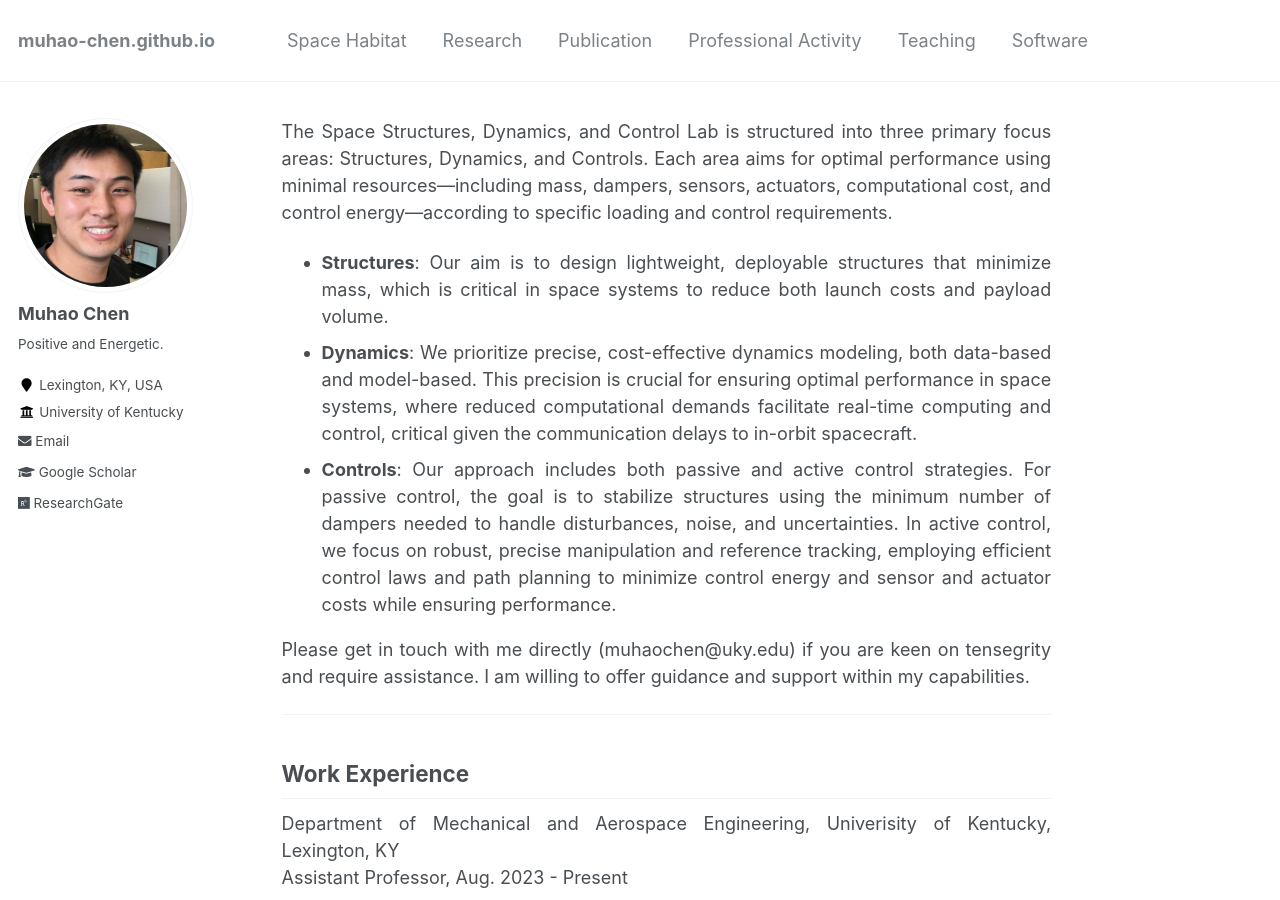
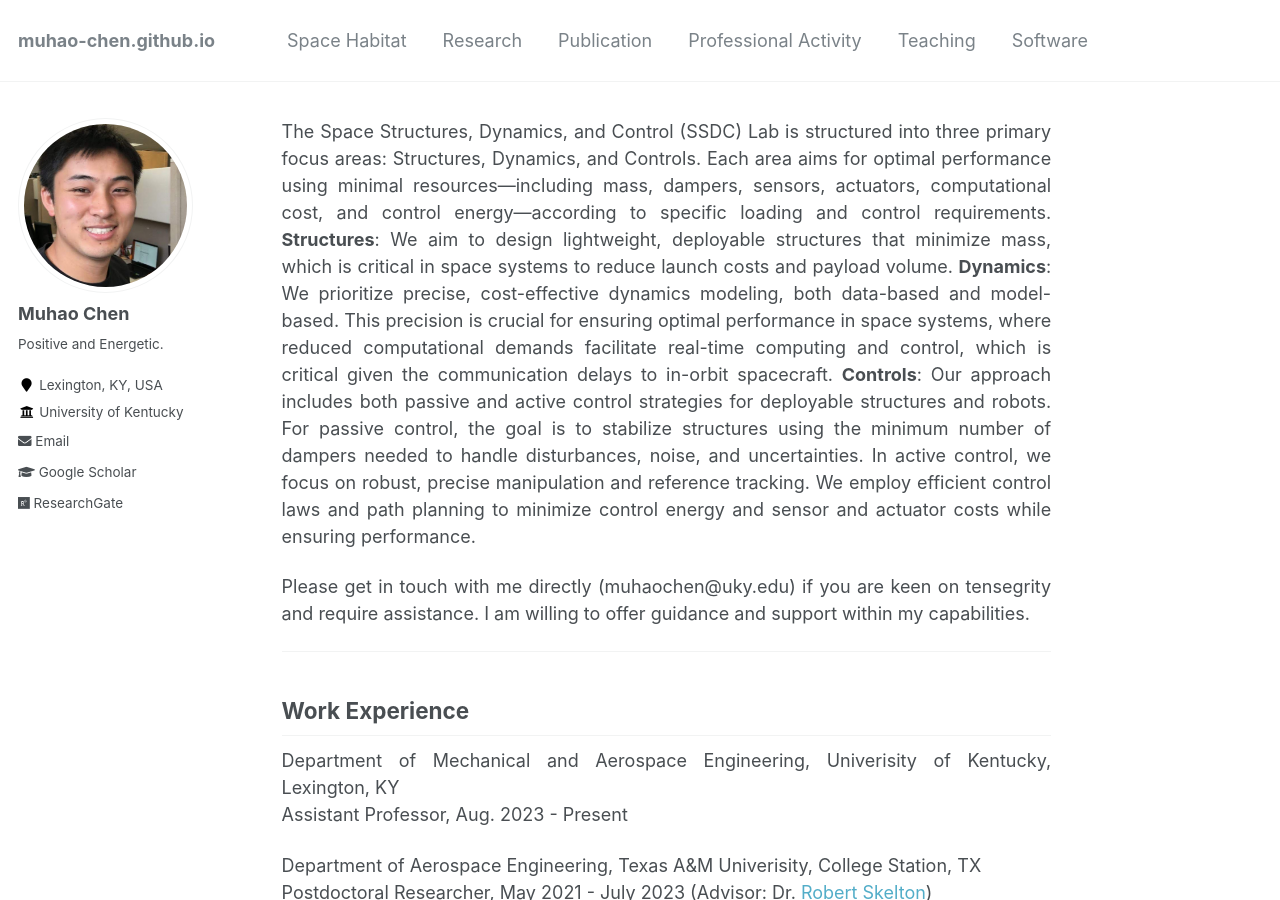
Before and after one commit to Muhao-Chen/muhao-chen.github.io, a Jekyll site: the page built from _pages/about.md, in a window 1280 px wide and 900 px high. Built offline with Jekyll 4.4.1, drawn with Linux system fonts in a browser that asks for light colours.

Commit message:
Update about.md

```diff
--- a/_pages/about.md
+++ b/_pages/about.md
@@ -17,11 +17,7 @@ toc: true
 <!-- rewrite -->
 <!-- Tensegrity Lab seeks to develop new analytical tools to merge structure and control design with material science to create new structures and material systems. The structural paradigm for this research is tensegrity systems, creating minimal mass systems that allow minimal control energy within the constraints of allowable computational and sensing/actuating resources. The lab builds physical demonstrations of this integrated system design philosophy with material science to create new material systems. Robots are designed to deploy from small stowed packages. Robots are designed to harvest rocks and regolith from asteroids or the moon. Tensegrity structures are designed for deployment in space. Tensegrity Robots are designed to build tensegrity structures in space autonomously. Wings are designed without hinged surfaces to controllable shapes. Antennas are designed for deployment in space within operational accuracies. Impact tensegrity structures are designed to protect payloads at the impact on the moon or Mars. These studies employ data-based as well as model-based control methods. -->
 
-The Space Structures, Dynamics, and Control Lab is structured into three primary focus areas: Structures, Dynamics, and Controls. Each area aims for optimal performance using minimal resources—including mass, dampers, sensors, actuators, computational cost, and control energy—according to specific loading and control requirements.
-
-- **Structures**: Our aim is to design lightweight, deployable structures that minimize mass, which is critical in space systems to reduce both launch costs and payload volume.
-- **Dynamics**: We prioritize precise, cost-effective dynamics modeling, both data-based and model-based. This precision is crucial for ensuring optimal performance in space systems, where reduced computational demands facilitate real-time computing and control, critical given the communication delays to in-orbit spacecraft.
-- **Controls**: Our approach includes both passive and active control strategies. For passive control, the goal is to stabilize structures using the minimum number of dampers needed to handle disturbances, noise, and uncertainties. In active control, we focus on robust, precise manipulation and reference tracking, employing efficient control laws and path planning to minimize control energy and sensor and actuator costs while ensuring performance.
+The Space Structures, Dynamics, and Control (SSDC) Lab is structured into three primary focus areas: Structures, Dynamics, and Controls. Each area aims for optimal performance using minimal resources—including mass, dampers, sensors, actuators, computational cost, and control energy—according to specific loading and control requirements. **Structures**: We aim to design lightweight, deployable structures that minimize mass, which is critical in space systems to reduce launch costs and payload volume. **Dynamics**: We prioritize precise, cost-effective dynamics modeling, both data-based and model-based. This precision is crucial for ensuring optimal performance in space systems, where reduced computational demands facilitate real-time computing and control, which is critical given the communication delays to in-orbit spacecraft. **Controls**: Our approach includes both passive and active control strategies for deployable structures and robots. For passive control, the goal is to stabilize structures using the minimum number of dampers needed to handle disturbances, noise, and uncertainties. In active control, we focus on robust, precise manipulation and reference tracking. We employ efficient control laws and path planning to minimize control energy and sensor and actuator costs while ensuring performance.
 
 
 
```
